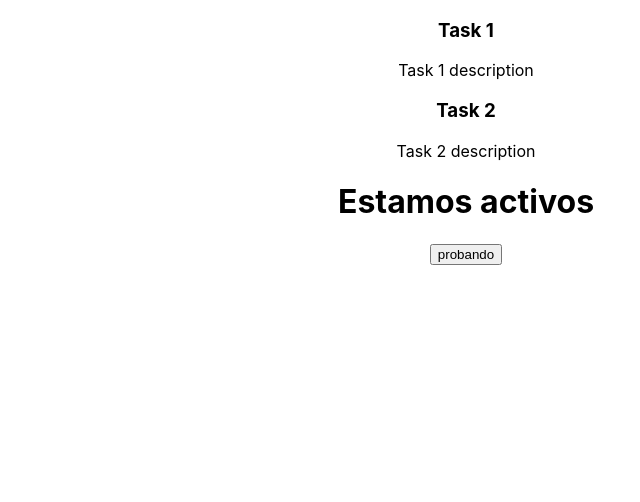
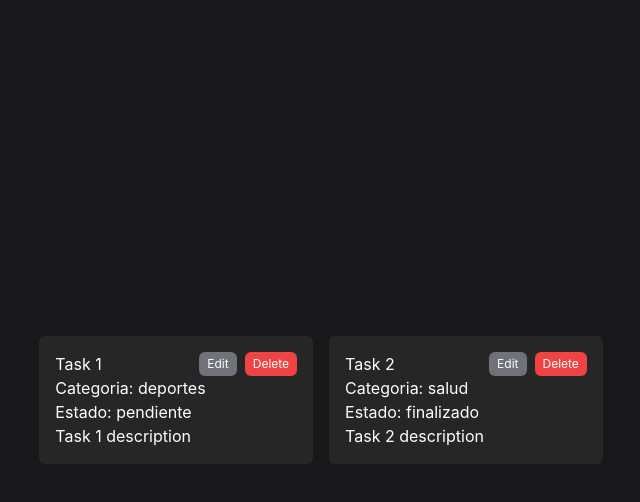
Before and after one commit to CarlosAndresOrtega/Challenge_Carlos_Ortega, a React (Create React App) app: page / in a window 1280 px wide. Shown: the top 502 px of the page, without its empty margins (174-814 px from the left). Built offline with nearby package versions, Linux system fonts and the light colour scheme.

Commit message:
Tareas listadas

```diff
--- a/package.json
+++ b/package.json
@@ -36,5 +36,8 @@
       "last 1 firefox version",
       "last 1 safari version"
     ]
+  },
+  "devDependencies": {
+    "tailwindcss": "^3.3.2"
   }
 }
--- a/src/App.js
+++ b/src/App.js
@@ -1,26 +1,27 @@
-
-import { useEffect } from 'react';
-import './App.css';
-import { useSelector } from 'react-redux';
-import { setItem } from './utils/localStorage';
-import TasksLists from './components/TasksLists';
+import { useEffect } from "react";
+import "./App.css";
+import { useSelector } from "react-redux";
+import { setItem } from "./utils/localStorage";
+import TasksLists from "./components/TasksLists";
 
 function App() {
-  const taskState= useSelector(state=>state.tasks)
+  const taskState = useSelector((state) => state.tasks);
 
-  const HandleData = ()=>{
-    setItem('tasks',taskState)
-  }
-  useEffect(()=>{
-    setItem('tasks',taskState)
-  },[taskState])
-  console.log(taskState)
+  const HandleData = () => {
+    setItem("tasks", taskState);
+  };
+  useEffect(() => {
+    setItem("tasks", taskState);
+  }, [taskState]);
+  console.log(taskState);
   return (
-    <div className="App">
-        <TasksLists />
-      <h1>Estamos activos</h1>
-      <button onClick={HandleData}>probando</button>
-    </div>
+    <>
+      <div className="bg-zinc-900 h-screen text-white">
+        <div className="flex items-center justify-center h-full">
+          <TasksLists />
+        </div>
+      </div>
+    </>
   );
 }
 
--- a/src/components/TasksLists.js
+++ b/src/components/TasksLists.js
@@ -1,26 +1,46 @@
 import React from "react";
 import { useSelector } from "react-redux";
-import { useDispatch } from "react-redux";
+// import { useDispatch } from "react-redux";
 
 function TasksLists() {
   const taskState = useSelector((state) => state.tasks);
 
   return (
     <>
+      <div className="w-4/6">
+        <div className="grid grid-cols-3 gap-4 max-sm:grid-cols-1">
           {taskState.map((task) => {
             return (
               <>
-            <div key={task.id} className="bg-neutral-800 p-4 rounded-md">
-              <header className="flex justify-between">
+                <div
+                  key={task.id}
+                  className="bg-neutral-800 p-4 rounded-md text-white"
+                >
+                  <header className="flex justify-between flex-col">
+                    <div className="flex justify-between">
                       <h3>{task.title}</h3>
                       <div className="flex gap-x-2">
+                        <button
+                          className="bg-zinc-500 px-2 py-1 text-xs rounded-md"
+                          to={`/edit-task/${task.id}`}
+                        >
+                          Edit
+                        </button>
+                        <button className="bg-red-500 px-2 py-1 text-xs rounded-md">
+                          Delete
+                        </button>
                       </div>
+                    </div>
+                    <h3 className="card-title">Categoria: {task.category}</h3>
+                    <h3 className="card-title">Estado: {task.state}</h3>
                   </header>
                   <p>{task.description}</p>
                 </div>
               </>
             );
           })}
+        </div>
+      </div>
     </>
   );
 }
--- a/src/features/tasks/taskSlice.js
+++ b/src/features/tasks/taskSlice.js
@@ -1,35 +1,37 @@
-import { createSlice } from '@reduxjs/toolkit'
-import { getItem } from '../../utils/localStorage';
+import { createSlice } from "@reduxjs/toolkit";
+import { getItem } from "../../utils/localStorage";
 
-const initialState = [
+const initialState = getItem("tasks") || [
   {
-        id: "1",
+    id: "c0d3978a-ee7f-11ed-a05b-0242ac120003",
     title: "Task 1",
+    category: "deportes",
     description: "Task 1 description",
-        completed: false,
+    state: "pendiente",
   },
   {
-        id: "3",
+    id: "c906c7e2-ee7f-11ed-a05b-0242ac120003",
     title: "Task 2",
+    category: "salud",
     description: "Task 2 description",
-        completed: false,
-    }
-] || getItem('tasks');
+    state: "finalizado",
+  },
+];
 
 export const taskSlice = createSlice({
-    name: 'tasks',
+  name: "tasks",
   initialState,
   reducers: {
     increment: (state) => {
-        state.value += 1
+      state.value += 1;
     },
     decrement: (state) => {
-        state.value -= 1
+      state.value -= 1;
     },
     incrementByAmount: (state, action) => {
-        state.value += action.payload
+      state.value += action.payload;
     },
   },
-  })
+});
 
 export default taskSlice.reducer;
--- a/src/index.css
+++ b/src/index.css
@@ -1,3 +1,8 @@
+@tailwind base;
+@tailwind components;
+@tailwind utilities;
+
+
 body {
   margin: 0;
   font-family: -apple-system, BlinkMacSystemFont, 'Segoe UI', 'Roboto', 'Oxygen',
--- a/src/utils/localStorage.js
+++ b/src/utils/localStorage.js
@@ -3,7 +3,5 @@ export const getItem=(key)=>{
 }
 
 export const setItem=(key, data)=>{
-    console.log(data)
-    console.log(key)
     return localStorage.setItem(key, JSON.stringify(data))
 }
--- /dev/null
+++ b/tailwind.config.js
@@ -0,0 +1,10 @@
+/** @type {import('tailwindcss').Config} */
+module.exports = {
+  content: [
+    "./src/**/*.{js,jsx,ts,tsx}",
+  ],
+  theme: {
+    extend: {},
+  },
+  plugins: [],
+}
```
Also changed, not shown: 1 other file (tests, documents, lock files or other folders). Lines whose indentation alone changed are shown as unchanged.
